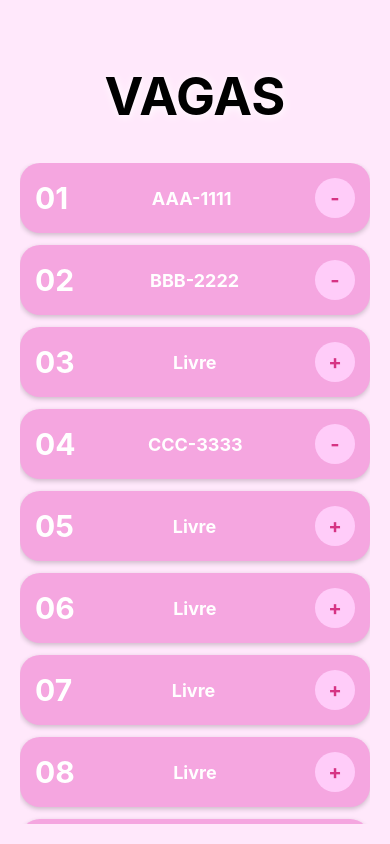
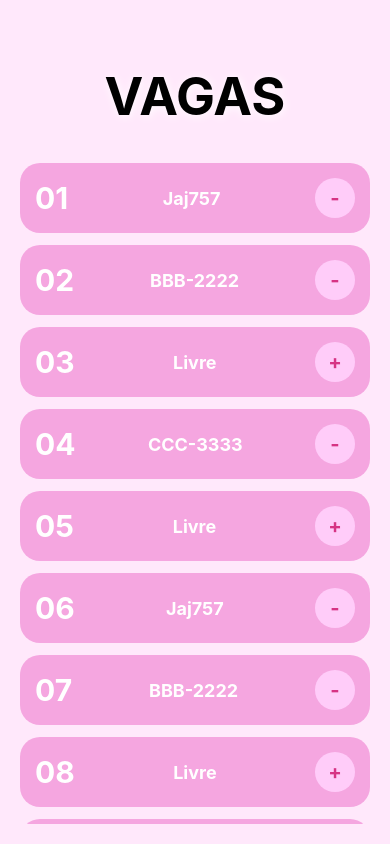
Before and after one commit to n1c0ly/Parkify, a React Native app: screen / in a window 390 px wide. Built offline with nearby package versions, Linux system fonts and the light colour scheme.

Commit message:
feat: Produção Modal Parfiky

```diff
--- a/App.js
+++ b/App.js
@@ -1,6 +1,7 @@
 import Cadastro from "./src/assets/screens/cadastro";
 import Login from "./src/assets/screens/login/telaLogin";
 import Vagas from "./src/assets/screens/login/vagas";
+import { useFonts } from "expo-font";
 
 export default function App() {
   return (
--- /dev/null
+++ b/react-native.config.js
@@ -0,0 +1,3 @@
+module.exports = {
+    assets: ['./src/assets/fonts'],
+};
--- a/src/assets/screens/cadastro.js
+++ b/src/assets/screens/cadastro.js
@@ -11,9 +11,9 @@ export default function Cadastro() {
     flex: 1;
     display: flex;
     align-items: center;
-    justify-content: start;
+    justify-content: center;
     background-color: #FFE8FB;
-    padding-top: 40px;
+
     `
   const SparkleImage = styled.Image`
   width: 50px;
@@ -30,6 +30,7 @@ export default function Cadastro() {
   display: flex;
   justify-content: center;
   align-items: center;
+  font-family: './src/assets/fonts/ParkifyFonts';
 
   `
 
--- a/src/assets/screens/login/styles.js
+++ b/src/assets/screens/login/styles.js
@@ -4,7 +4,7 @@ export const LoginContainer = styled.View`
  display: 'flex';
  flex: 1;
  flex-direction: collumn;
-    justify-content: start;
+    justify-content: center;
     align-items: center;
     background-color: 'blue';
 `
--- a/src/assets/screens/login/vagas.js
+++ b/src/assets/screens/login/vagas.js
@@ -1,45 +1,73 @@
 import React, { useState } from "react";
-import { View, Text, TouchableOpacity, StyleSheet, ScrollView } from "react-native";
+import {ScrollView,Modal,TextInput,TouchableOpacity,Text,
+} from "react-native";
+import styled from "styled-components/native";
 
-function Vaga({ numero, status, ocupada, onToggle }) {
+function Vaga({ numero, status, ocupada, onPress }) {
   return (
-    <View style={styles.vaga}>
-      <Text style={styles.numero}>{numero}</Text>
-      <Text style={[styles.status, ocupada ? styles.ocupada : styles.livre]}>
-        {status}
-      </Text>
-      <TouchableOpacity onPress={onToggle} style={styles.botao}>
-        <Text style={styles.botaoTexto}>{ocupada ? "-" : "+"}</Text>
-      </TouchableOpacity>
-    </View>
+    <TouchableOpacity onPress={onPress}>
+      <VagaBox>
+        <Numero>{numero}</Numero>
+        <Status ocupada={ocupada}>{status}</Status>
+        <Botao>
+          <BotaoTexto>{ocupada ? "-" : "+"}</BotaoTexto>
+        </Botao>
+      </VagaBox>
+    </TouchableOpacity>
   );
 }
 
 export default function App() {
   const [vagas, setVagas] = useState([
-    { numero: "01", status: "AAA-1111", ocupada: true },
+    { numero: "01", status: "Jaj757", ocupada: true },
     { numero: "02", status: "BBB-2222", ocupada: true },
     { numero: "03", status: "Livre", ocupada: false },
     { numero: "04", status: "CCC-3333", ocupada: true },
     { numero: "05", status: "Livre", ocupada: false },
-    { numero: "06", status: "Livre", ocupada: false },
-    { numero: "07", status: "Livre", ocupada: false },
+    { numero: "06", status: "Jaj757", ocupada: true },
+    { numero: "07", status: "BBB-2222", ocupada: true },
     { numero: "08", status: "Livre", ocupada: false },
-    { numero: "09", status: "Livre", ocupada: true },
-    { numero: "10", status: "Livre", ocupada: true },
-
+    { numero: "09", status: "CCC-3333", ocupada: true },
+    { numero: "10", status: "Livre", ocupada: false },
   ]);
 
-  const toggleVaga = (index) => {
-    const novas = [...vagas];
-    novas[index].ocupada = !novas[index].ocupada;
-    novas[index].status = novas[index].ocupada ? "Carro 111AAAA" : "Livre";
+  const [modalVisible, setModalVisible] = useState(false);
+  const [vagaSelecionada, setVagaSelecionada] = useState(null);
+  const [placaInput, setPlacaInput] = useState("");
+
+  const abrirModal = (vaga) => {
+    setVagaSelecionada(vaga);
+    setModalVisible(true);
+  };
+
+  const fecharModal = () => {
+    setModalVisible(false);
+    setPlacaInput("");
+  };
+
+  const adicionarCarro = () => {
+    const novas = vagas.map((v) =>
+      v.numero === vagaSelecionada.numero
+        ? { ...v, ocupada: true, status: placaInput || "SEM-PLACA" }
+        : v
+    );
     setVagas(novas);
+    fecharModal();
+  };
+
+  const retirarCarro = () => {
+    const novas = vagas.map((v) =>
+      v.numero === vagaSelecionada.numero
+        ? { ...v, ocupada: false, status: "Livre" }
+        : v
+    );
+    setVagas(novas);
+    fecharModal();
   };
 
   return (
-    <View style={styles.container}>
-      <Text style={styles.titulo}>VAGAS</Text>
+    <Container>
+      <Titulo>VAGAS</Titulo>
       <ScrollView>
         {vagas.map((vaga, i) => (
           <Vaga
@@ -47,78 +75,176 @@ export default function App() {
             numero={vaga.numero}
             status={vaga.status}
             ocupada={vaga.ocupada}
-            onToggle={() => toggleVaga(i)}
+            onPress={() => abrirModal(vaga)}
           />
         ))}
       </ScrollView>
-    </View>
+
+      <Modal visible={modalVisible} transparent animationType="fade">
+        <ModalFundo>
+          <ModalCard>
+            {vagaSelecionada && (
+              <>
+                <ModalTitulo>Vaga {vagaSelecionada.numero}</ModalTitulo>
+
+                {vagaSelecionada.ocupada ? (
+                  <>
+                    <SubTexto>Placa do veículo</SubTexto>
+                    <Placa>{vagaSelecionada.status}</Placa>
+                    <BotaoAcao cor="red" onPress={retirarCarro}>
+                      <TextoBotao>Retirar</TextoBotao>
+                    </BotaoAcao>
+                  </>
+                ) : (
+                  <>
+                    <SubTexto>Nenhum veículo registrado.</SubTexto>
+                    <Input
+                      placeholder="Digite a placa"
+                      value={placaInput}
+                      onChangeText={setPlacaInput}
+                    />
+                    <BotaoAcao cor="green" onPress={adicionarCarro}>
+                      <TextoBotao>Adicionar</TextoBotao>
+                    </BotaoAcao>
+                  </>
+                )}
+
+                <Cancelar onPress={fecharModal}>Cancelar</Cancelar>
+              </>
+            )}
+          </ModalCard>
+        </ModalFundo>
+      </Modal>
+    </Container>
   );
 }
 
-const styles = StyleSheet.create({
-  container: {
-    flex: 1,
-    backgroundColor: "#FFE8FB", // rosa de fundo
-    padding: 20,
-    paddingTop: 50,
-  },
-  titulo: {
-    fontSize: 52,
-    fontWeight: "bold",
-    textAlign: "center",
-    // color: "#fff",
-    padding: 15,
-    borderRadius: 20,
-    marginBottom: 20,
-    textShadowColor: "#fff",
-    textShadowOffset: { width: 1, height: 1 },
-    textShadowRadius: 10,
-  },
-  vaga: {
-    flexDirection: "row",
-    alignItems: "center",
-    justifyContent: "space-between",
-    backgroundColor: "#f5a6e0",
-    padding: 15,
-    borderRadius: 20,
-    marginBottom: 12,
-    shadowColor: "#000",
-    shadowOpacity: 0.2,
-    shadowOffset: { width: 0, height: 2 },
-    shadowRadius: 5,
-    elevation: 3, // sombra no Android
-  },
-  numero: {
-    fontSize: 30,
-    fontWeight: "bold",
-    color: "#fff",
-  },
-  status: {
-    fontSize: 18,
-    flex: 1,
-    textAlign: "center",
-    color: "#fff",
-    fontWeight: "bold",
-  },
-  ocupada: {
-    color: "#fff",
-    fontWeight: "bold",
-  },
-  livre: {
-    color: "#fff",
 
-  },
-  botao: {
-    backgroundColor: "#ffccf9",
-    borderRadius: 50,
-    width: 40,
-    height: 40,
-    alignItems: "center",
-    justifyContent: "center",
-  },
-  botaoTexto: {
-    fontSize: 20,
-    fontWeight: "bold",
-    color: "#d63384",
-  },
-});
+const Container = styled.View`
+  flex: 1;
+  background-color: #ffe8fb;
+  padding: 20px;
+  padding-top: 50px;
+`;
+
+const Titulo = styled.Text`
+  font-size: 52px;
+  font-weight: bold;
+  text-align: center;
+  padding: 15px;
+  border-radius: 20px;
+  margin-bottom: 20px;
+  text-shadow: 1px 1px 10px #fff;
+`;
+
+const VagaBox = styled.View`
+  flex-direction: row;
+  align-items: center;
+  justify-content: space-between;
+  background-color: #f5a6e0;
+  padding: 15px;
+  border-radius: 20px;
+  margin-bottom: 12px;
+  elevation: 3;
+`;
+
+const Numero = styled.Text`
+  font-size: 30px;
+  font-weight: bold;
+  color: #fff;
+`;
+
+const Status = styled.Text`
+  font-size: 18px;
+  flex: 1;
+  text-align: center;
+  color: #fff;
+  font-weight: bold;
+`;
+
+const Botao = styled.View`
+  background-color: #ffccf9;
+  border-radius: 50px;
+  width: 40px;
+  height: 40px;
+  align-items: center;
+  justify-content: center;
+`;
+
+const BotaoTexto = styled.Text`
+  font-size: 20px;
+  font-weight: bold;
+  color: #d63384;
+`;
+
+const ModalFundo = styled.View`
+  flex: 1;
+  background-color: rgba(0, 0, 0, 0.4);
+  justify-content: center;
+  align-items: center;
+`;
+
+const ModalCard = styled.View`
+  width: 90%;
+  height: 60%;
+  background-color: #ffe6f9;
+  border-radius: 20px;
+  padding: 100px;
+  align-items: center;
+  margin-top: auto;
+`;
+
+const ModalTitulo = styled.Text`
+  font-size: 40px;
+  font-weight: bold;
+  color: #c24be0;
+  margin-bottom: 50px;
+`;
+
+const SubTexto = styled.Text`
+  font-size: 18px;
+  color: #444;
+  margin-bottom: 10px;
+  width: 400px;
+  text-align: center;
+`;
+
+const Placa = styled.Text`
+  font-size: 30px;
+  font-weight: bold;
+  color: #a600a6;
+  margin-bottom: 20px;
+`;
+
+const Input = styled.TextInput`
+  border-width: 1px;
+  border-color: #aaa;
+  border-radius: 10px;
+  padding: 10px;
+  margin-bottom: 20px;
+  width: 200px;
+  text-align: center;
+`;
+
+const BotaoAcao = styled.TouchableOpacity`
+  height: 52px;
+  width: 200px;
+  align-items: center;
+  justify-content: center;
+  border-radius: 10px;
+  margin-bottom: 15px;
+  margin-top: 50px;
+  background-color: ${(props) => props.cor || "gray"};
+`;
+
+const TextoBotao = styled.Text`
+  color: #fff;
+  font-size: 18px;
+  font-weight: bold;
+`;
+
+const Cancelar = styled.Text`
+  color: #c24be0;
+  font-size: 16px;
+  margin-top: 5px;
+`;
```
Also changed, not shown: src/assets/screens/login/index.jsx (deleted, +0 -9 lines), src/assets/fonts/ParkifyFonts/Frankfurter Highlight Std Regular/Frankfurter Highlight Std Regular.otf (renamed from src/assets/fonts/frankfurter-highlight-std-regular/Frankfurter Highlight Std Regular/Frankfurter Highlight Std Regular.otf), src/assets/fonts/ParkifyFonts/Frankfurter Highlight Std Regular/readme.html (renamed from src/assets/fonts/frankfurter-highlight-std-regular/Frankfurter Highlight Std Regular/readme.html), src/assets/images/titulo.png (added).
